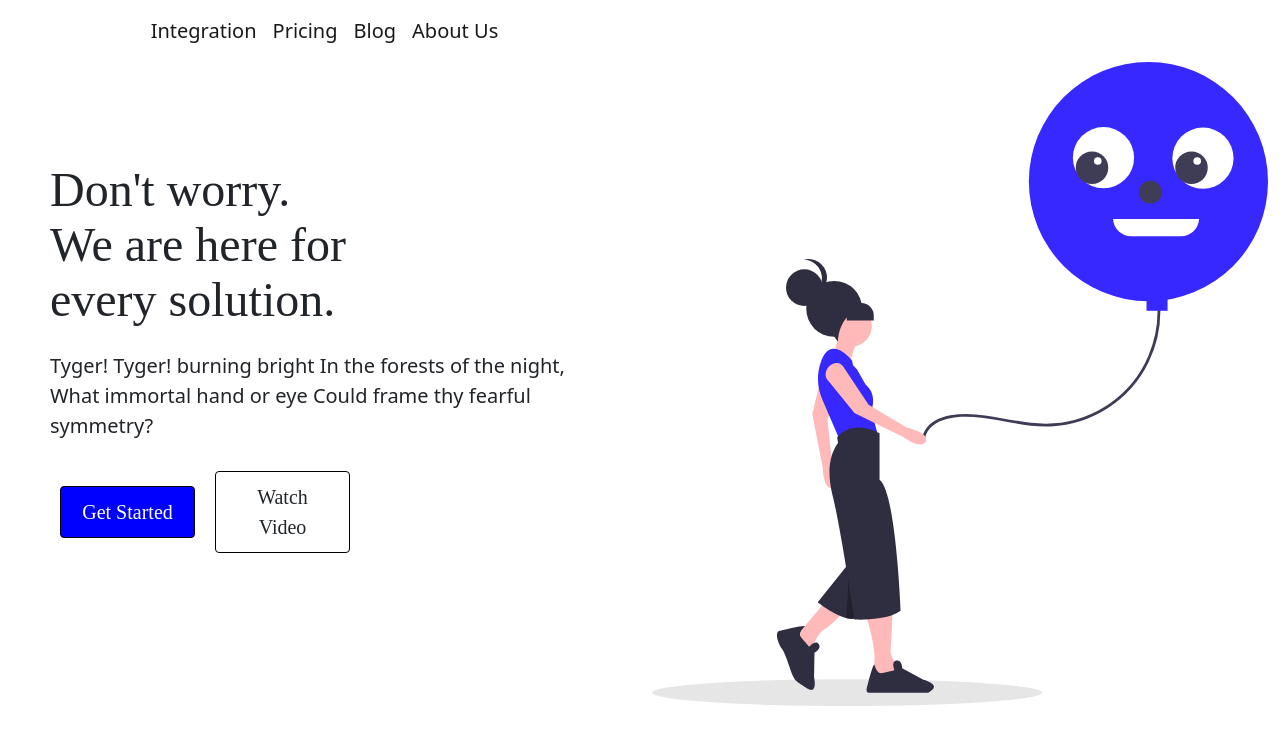
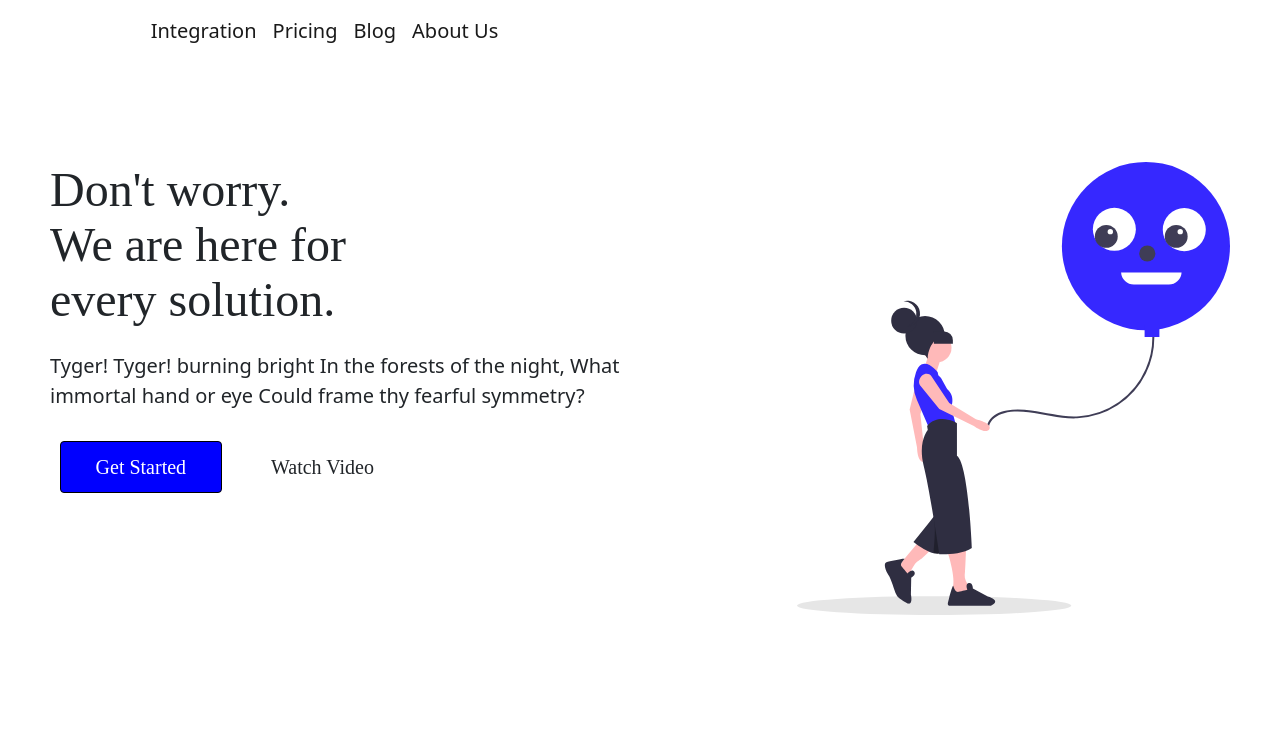
Before and after one commit to abdul-sohail24/reactjs_ecommerce, a React (Create React App) app: page / in a window 1280 px wide. Shown: the top 744 px of the page. Built offline with nearby package versions, Linux system fonts and the light colour scheme.

Commit message:
Completed Basic Structure of Website

```diff
--- a/src/Home.js
+++ b/src/Home.js
@@ -11,7 +11,7 @@
 						<div className="col-12 mx-auto">
 							{/* Text Area */}
 							<div class="row">
-								<div className="col-md-6 sm-12 order-sm-0 order-lg-0 textarea">
+								<div className="col-md-7 sm-12 order-sm-0 order-lg-0 textarea">
 									<div className="main-text">
 										Don't worry. <br /> We are here for <br /> every solution.
 									</div>
@@ -31,7 +31,7 @@
 								</div>
 
 								{/* Image Area */}
-								<div className="col-md-6 sm-12 order-sm-1 order-lg-1">
+								<div className="col-md-5 sm-12 order-sm-1 order-lg-1 imagearea">
 									<img src={happy} className="img-fluid" alt="" />
 								</div>
 							</div>
--- a/src/home.css
+++ b/src/home.css
@@ -5,6 +5,13 @@
 
 .textarea {
 	padding: 100px 50px;
+}
+
+/* Image styling */
+@media screen and (min-width: 768px) {
+	.imagearea {
+		padding: 100px 50px;
+	}
 }
 
 .main-text {
@@ -22,7 +29,6 @@
 }
 
 .btn {
-	border: 1px solid black;
 	background: none;
 	padding: 10px 20px;
 	font-size: 20px;
@@ -33,6 +39,7 @@
 
 /* For 1st button only */
 .button_field {
+	border: 1px solid black;
 	background-color: blue;
 	color: white;
 }
@@ -40,5 +47,4 @@
 .button_field:hover {
 	color: white;
 	background-color: black;
-	transition: ease-in-out;
 }
```
